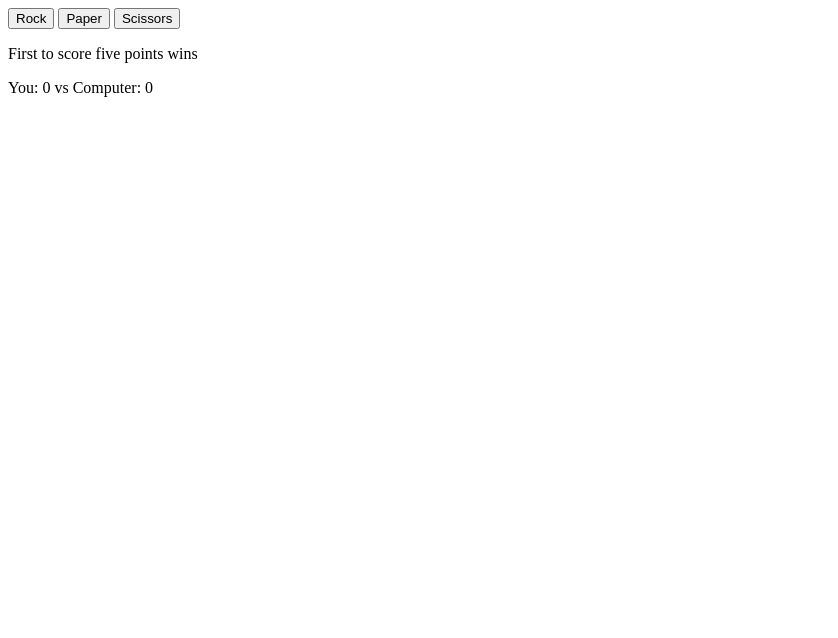
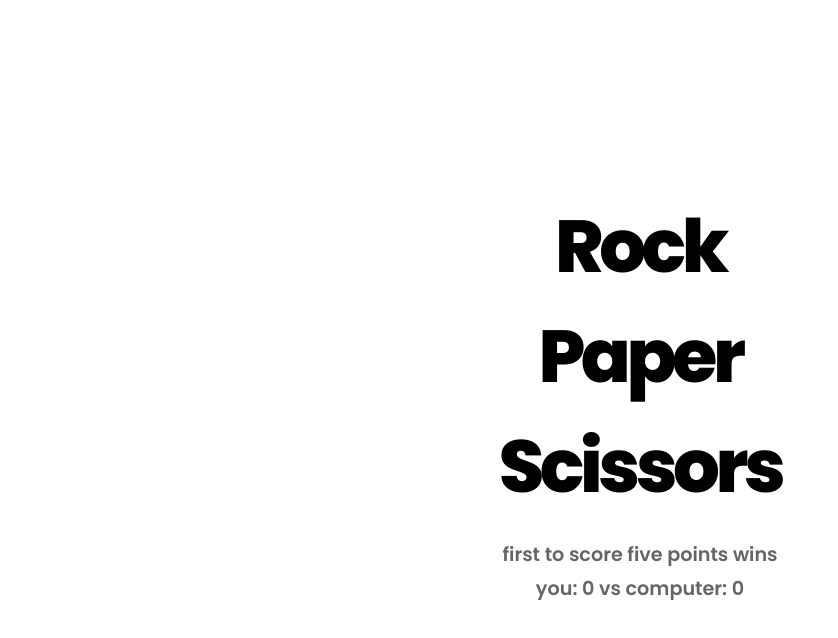
Before and after one commit to lumalee/rock-paper-scissors, a plain HTML site: page index.html in a window 1280 px wide. Shown: the whole page, without its empty margins (0-838 px from the left). Drawn offline with Linux system fonts and the light colour scheme.

Commit message:
add stylesheet

```diff
--- /dev/null
+++ b/css/styles.css
@@ -0,0 +1,43 @@
+@import url('https://fonts.googleapis.com/css2?family=Poppins:wght@600;800&display=swap');
+* {
+  margin: 0;
+  padding: 0;
+  font-family: 'Poppins', sans-serif;
+}
+body {
+  height: 100vh;
+  display: flex;
+  flex-direction: column;
+  align-items: center;
+  justify-content: center;
+  user-select: none;
+}
+button, h2 {
+  display: block;
+  margin: 0 auto;
+  background: none;
+  border: none;
+  cursor: pointer;
+  font-size: 4.6em;
+  font-weight: 800;
+  letter-spacing: -0.06em;
+}
+button:nth-child(1):hover {
+  color: orange;
+}
+button:nth-child(2):hover {
+  color: cornflowerblue;
+}
+button:nth-child(3):hover {
+  color: hotpink;
+}
+div {
+  margin-top: 18px;
+}
+div p {
+  margin-bottom: 5px;
+  opacity: 0.6;
+  font-size: 1.2em;
+  text-align: center;
+  text-transform: lowercase;
+}
--- a/index.html
+++ b/index.html
@@ -5,6 +5,7 @@
   <meta http-equiv="X-UA-Compatible" content="IE=edge">
   <meta name="viewport" content="width=device-width, initial-scale=1.0">
   <title>Rock Paper Scissors</title>
+  <link rel="stylesheet" href="css/styles.css">
 </head>
 <body>
   <main>
```
